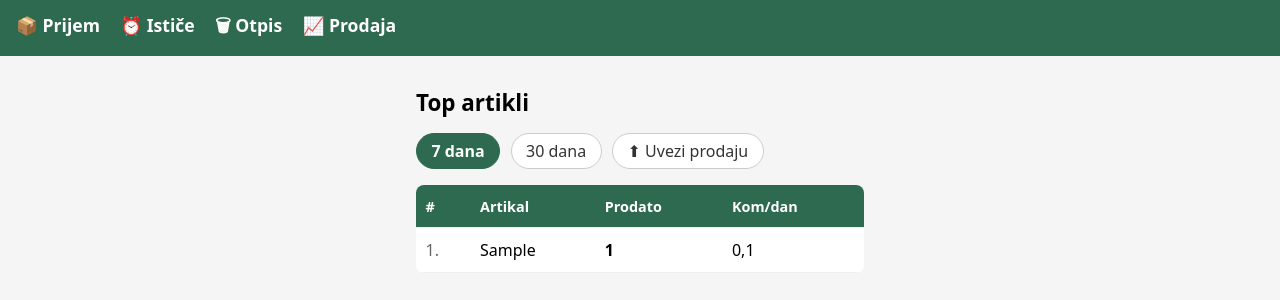
After one commit to akljsdflkjskldjfsdfasdfasdf/radnja, a Flask app: page /prodaja in a window 1280 px wide. The commit adds this page. Shown: the top 300 px of the page. Run offline with Flask 3, Linux system fonts and the light colour scheme; tables that the repository leaves empty hold one stand-in row (values such as "Sample post").

Commit message:
Faza 2, Korak 2: top artikli i brzina prodaje (kom/dan)
Co-Authored-By: Claude Fable 5 <noreply@anthropic.com>

```diff
--- a/app.py
+++ b/app.py
@@ -170,6 +170,49 @@ def promeni_status(stavka_id):
     ))
 
 
+def _lep_broj(broj, decimala=1):
+    """9.0 prikaži kao "9", a 1.2857 kao "1,3" (srpska zapeta)."""
+    if broj == int(broj):
+        return str(int(broj))
+    return f"{broj:.{decimala}f}".replace(".", ",")
+
+
+@app.route("/prodaja")
+def prodaja_statistika():
+    """Top artikli: šta se najviše prodaje i kojom brzinom (komada dnevno)."""
+    try:
+        dani = int(request.args.get("dani", 7))
+    except ValueError:
+        dani = 7
+
+    # Period: poslednjih N dana, računajući i danas.
+    od = (date.today() - timedelta(days=dani - 1)).isoformat()
+
+    veza = baza.konekcija()
+    redovi = veza.execute(
+        """
+        SELECT p.naziv, SUM(pr.kolicina) AS ukupno
+        FROM prodaja pr
+        JOIN proizvodi p ON p.id = pr.proizvod_id
+        WHERE pr.datum >= ?
+        GROUP BY pr.proizvod_id
+        ORDER BY ukupno DESC
+        """,
+        (od,),
+    ).fetchall()
+    veza.close()
+
+    artikli = [{
+        "naziv": red["naziv"],
+        "ukupno": _lep_broj(red["ukupno"]),
+        # Brzina prodaje: prosek po danu — ova brojka će u Fazi 3
+        # određivati kada je vreme za poručivanje.
+        "brzina": _lep_broj(red["ukupno"] / dani),
+    } for red in redovi]
+
+    return render_template("prodaja.html", artikli=artikli, dani=dani)
+
+
 @app.route("/prodaja/uvoz")
 def uvoz_ekran():
     """Ekran za uvoz prodaje iz CSV fajla."""
--- a/static/style.css
+++ b/static/style.css
@@ -116,6 +116,25 @@ button.malo { padding: 0.6rem; font-size: 0.95rem; margin-top: 0.6rem; }
 button.crveno { background: #9d0208; }
 button.narandzasto { background: #e85d04; }
 
+/* Tabela (top artikli i slično) */
+.tabela {
+    width: 100%;
+    border-collapse: collapse;
+    background: white;
+    border-radius: 8px;
+    overflow: hidden;
+}
+.tabela th, .tabela td {
+    text-align: left;
+    padding: 0.7rem 0.6rem;
+    border-bottom: 1px solid #eee;
+}
+.tabela th {
+    background: #2d6a4f;
+    color: white;
+    font-size: 0.9rem;
+}
+
 /* Ekran "Otpis po mesecima" */
 .kartica h2 { margin: 0 0 0.5rem; font-size: 1.15rem; }
 .zbir { display: flex; gap: 1.2rem; flex-wrap: wrap; }
--- a/templates/base.html
+++ b/templates/base.html
@@ -13,7 +13,7 @@
         <a href="{{ url_for('prijem') }}">📦 Prijem</a>
         <a href="{{ url_for('istice') }}">⏰ Ističe</a>
         <a href="{{ url_for('otpis') }}">🗑 Otpis</a>
-        <a href="{{ url_for('uvoz_ekran') }}">📈 Prodaja</a>
+        <a href="{{ url_for('prodaja_statistika') }}">📈 Prodaja</a>
     </header>
     <main>
         {% if request.args.get('poruka') %}
--- /dev/null
+++ b/templates/prodaja.html
@@ -0,0 +1,30 @@
+{% extends "base.html" %}
+<!-- prodaja.html — top artikli: šta se najviše prodaje i kojom brzinom. -->
+{% block sadrzaj %}
+<h1>Top artikli</h1>
+
+<div class="filteri">
+    {% for n in [7, 30] %}
+    <a href="{{ url_for('prodaja_statistika', dani=n) }}"
+       class="{{ 'aktivan' if dani == n else '' }}">{{ n }} dana</a>
+    {% endfor %}
+    <a href="{{ url_for('uvoz_ekran') }}">⬆ Uvezi prodaju</a>
+</div>
+
+{% if not artikli %}
+<p class="sivo">Nema prodaje u poslednjih {{ dani }} dana.
+Uvezi CSV iz kase pa se vrati ovde.</p>
+{% else %}
+<table class="tabela">
+    <tr><th>#</th><th>Artikal</th><th>Prodato</th><th>Kom/dan</th></tr>
+    {% for a in artikli %}
+    <tr>
+        <td class="sivo">{{ loop.index }}.</td>
+        <td>{{ a.naziv }}</td>
+        <td><strong>{{ a.ukupno }}</strong></td>
+        <td>{{ a.brzina }}</td>
+    </tr>
+    {% endfor %}
+</table>
+{% endif %}
+{% endblock %}
```
